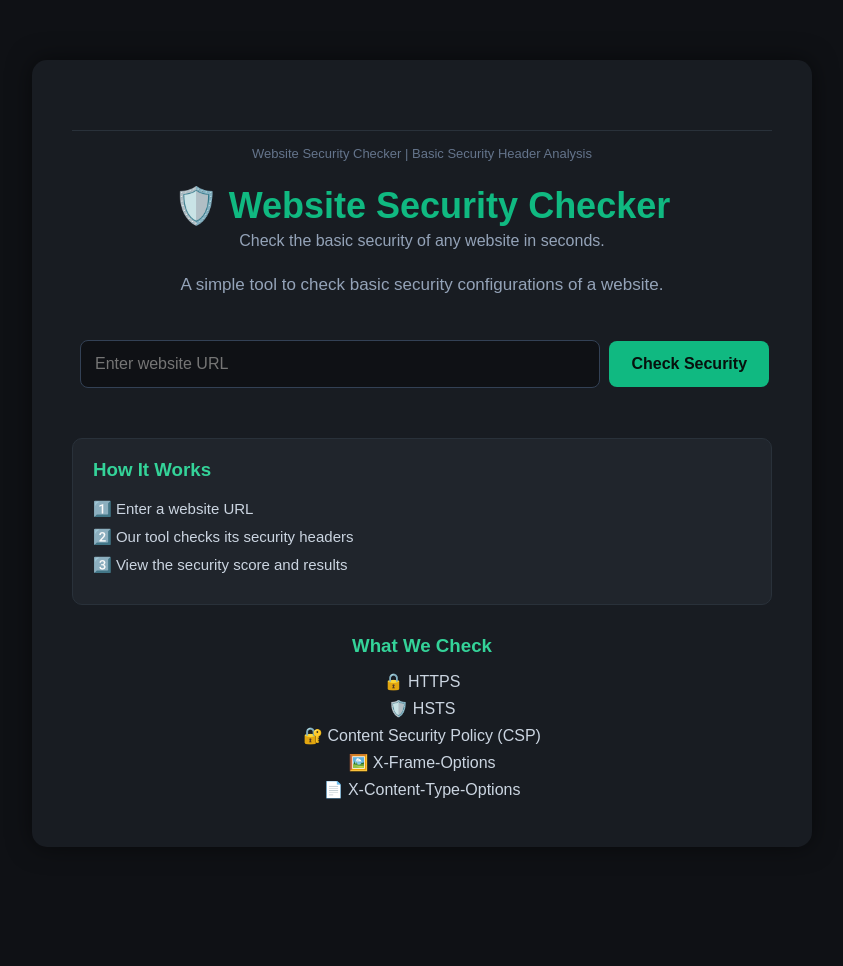
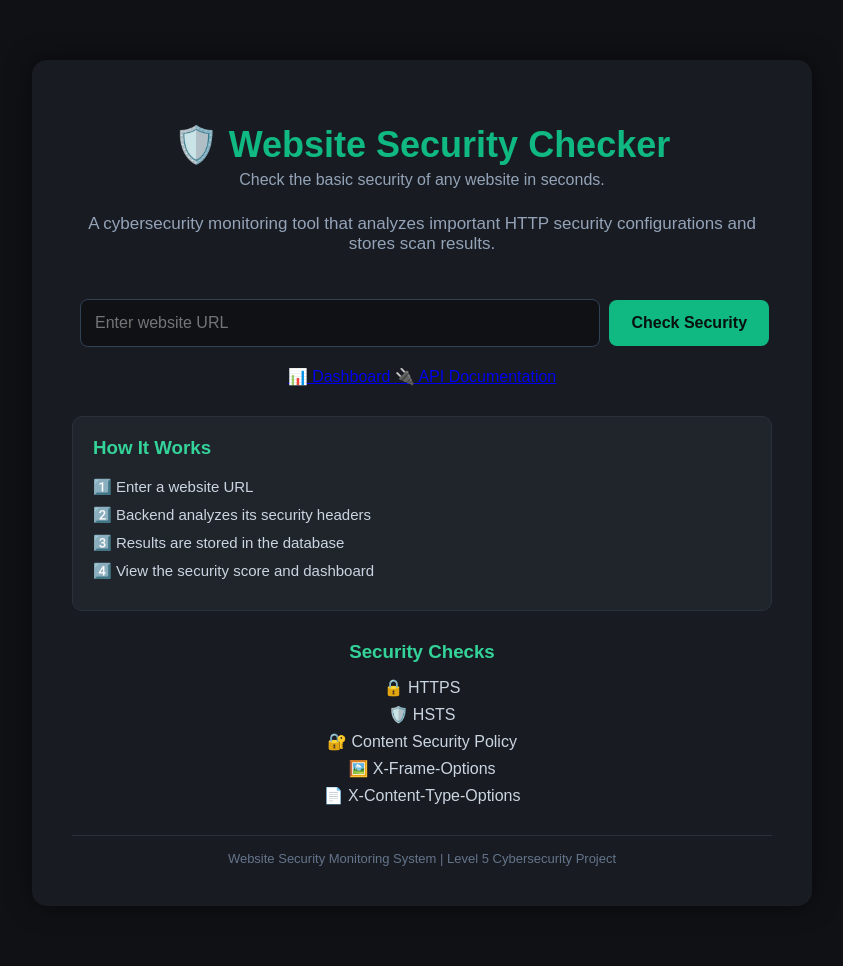
Before and after one commit to dheekshitha30032008-code/website-security-checker, a Flask app: page / in a window 1280 px wide. Shown: the whole page, without its empty margins (218-1061 px from the left). Before the commit the page ends 847 px from the top, so only its background shows below. Run offline with Flask 3, Linux system fonts and the light colour scheme.

Commit message:
Revamp index.html for enhanced user experience
Updated the index.html file to enhance the website's security checker interface, including new navigation links, improved descriptions, and additional steps in the 'How It Works' section.

```diff
--- a/templates/index.html
+++ b/templates/index.html
@@ -3,25 +3,26 @@
 <head>
     <title>Website Security Checker</title>
 
-    <link rel="stylesheet" href="{{ url_for('static', filename='style.css') }}">
+    <link
+        rel="stylesheet"
+        href="{{ url_for('static', filename='style.css') }}"
+    >
 </head>
 
 <body>
 
 <div class="container">
-        <footer>
-    Website Security Checker | Basic Security Header Analysis
-</footer>
 
     <h1>🛡️ Website Security Checker</h1>
 
     <p class="tagline">
         Check the basic security of any website in seconds.
     </p>
+
     <p class="description">
-    A simple tool to check basic security configurations of a website.
+        A cybersecurity monitoring tool that analyzes important
+        HTTP security configurations and stores scan results.
     </p>
-
 
 
     <form method="POST" action="/check">
@@ -38,22 +39,59 @@
         </button>
 
     </form>
+
+
+    <div class="navigation">
+
+        <a href="/dashboard">
+            📊 Dashboard
+        </a>
+
+        <a href="/api-docs">
+            🔌 API Documentation
+        </a>
+
+    </div>
+
+
     <div class="how-it-works">
+
         <h3>How It Works</h3>
 
         <p>1️⃣ Enter a website URL</p>
-    <p>2️⃣ Our tool checks its security headers</p>
-    <p>3️⃣ View the security score and results</p>
+
+        <p>2️⃣ Backend analyzes its security headers</p>
+
+        <p>3️⃣ Results are stored in the database</p>
+
+        <p>4️⃣ View the security score and dashboard</p>
+
     </div>
+
+
     <div class="info">
-    <h3>What We Check</h3>
+
+        <h3>Security Checks</h3>
 
         <p>🔒 HTTPS</p>
+
         <p>🛡️ HSTS</p>
-    <p>🔐 Content Security Policy (CSP)</p>
+
+        <p>🔐 Content Security Policy</p>
+
         <p>🖼️ X-Frame-Options</p>
+
         <p>📄 X-Content-Type-Options</p>
+
     </div>
+
+
+    <footer>
+
+        Website Security Monitoring System |
+        Level 5 Cybersecurity Project
+
+    </footer>
 
 </div>
 
```
Lines whose indentation alone changed are shown as unchanged.
